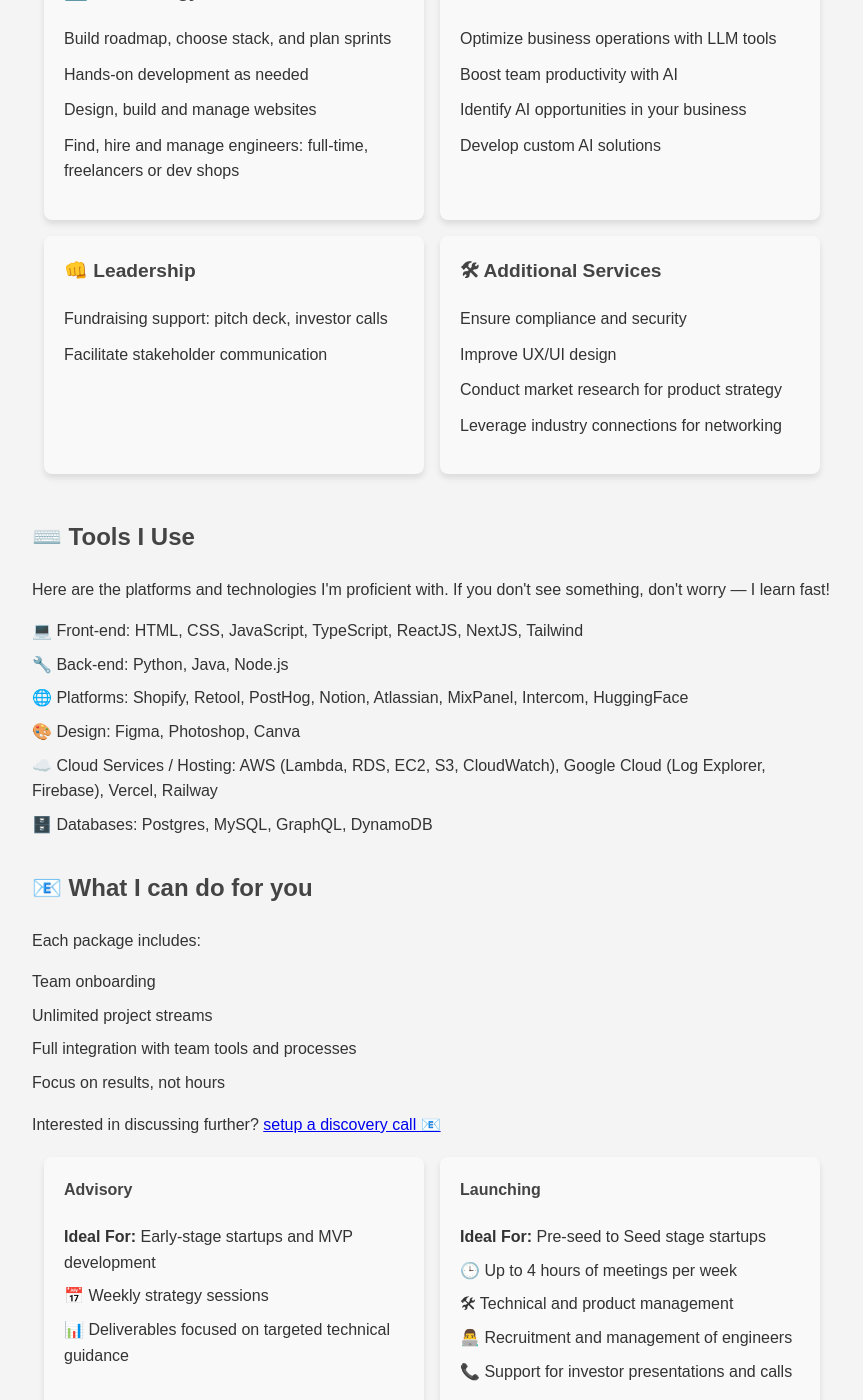
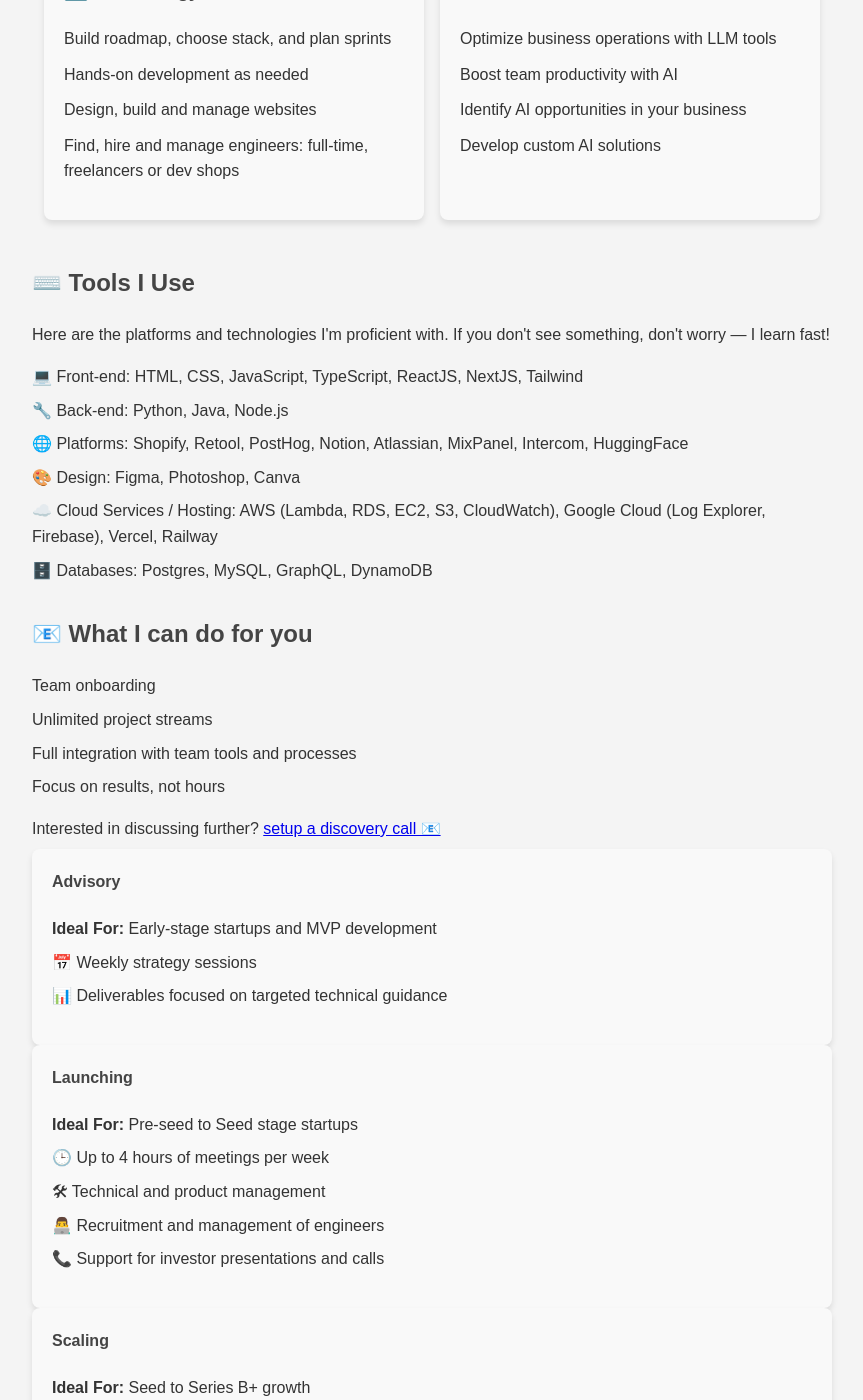
Before and after one commit to theshajha/theshajha, a Jekyll site: the page cto.html, which Jekyll copies as it is, in a window 1280 px wide and 1400 px high, scrolled down 941 px. Shown: the whole window, without its empty margins (208-1071 px from the left). Built offline with Jekyll 4.4.1, drawn with Linux system fonts in a browser that asks for light colours.

Commit message:
updated CTO page

```diff
--- a/cto.html
+++ b/cto.html
@@ -218,24 +218,6 @@
                     <li>Develop custom AI solutions</li>
                 </ul>
             </div>
-
-            <div class="service">
-                <h3>👊 Leadership</h3>
-                <ul class="tools-list">
-                    <li>Fundraising support: pitch deck, investor calls</li>
-                    <li>Facilitate stakeholder communication</li>
-                </ul>
-            </div>
-
-            <div class="service">
-                <h3>🛠 Additional Services</h3>
-                <ul class="tools-list">
-                    <li>Ensure compliance and security</li>
-                    <li>Improve UX/UI design</li>
-                    <li>Conduct market research for product strategy</li>
-                    <li>Leverage industry connections for networking</li>
-                </ul>
-            </div>
         </div>
     </section>
 
@@ -254,7 +236,6 @@
 
     <section class="section">
         <h2>📧 What I can do for you</h2>
-        <p>Each package includes:</p>
         <ul class="packages-list">
             <li>Team onboarding</li>
             <li>Unlimited project streams</li>
@@ -263,7 +244,7 @@
         </ul>
         <p>Interested in discussing further? <a href="https://cal.com/theshajha/fractional-cto" target="_blank">setup a discovery call 📧</a></p>
 
-        <div class="packages-container">
+        <!-- <div class="packages-container"> -->
             <div class="package">
                 <h4>Advisory</h4>
                 <ul>
```
